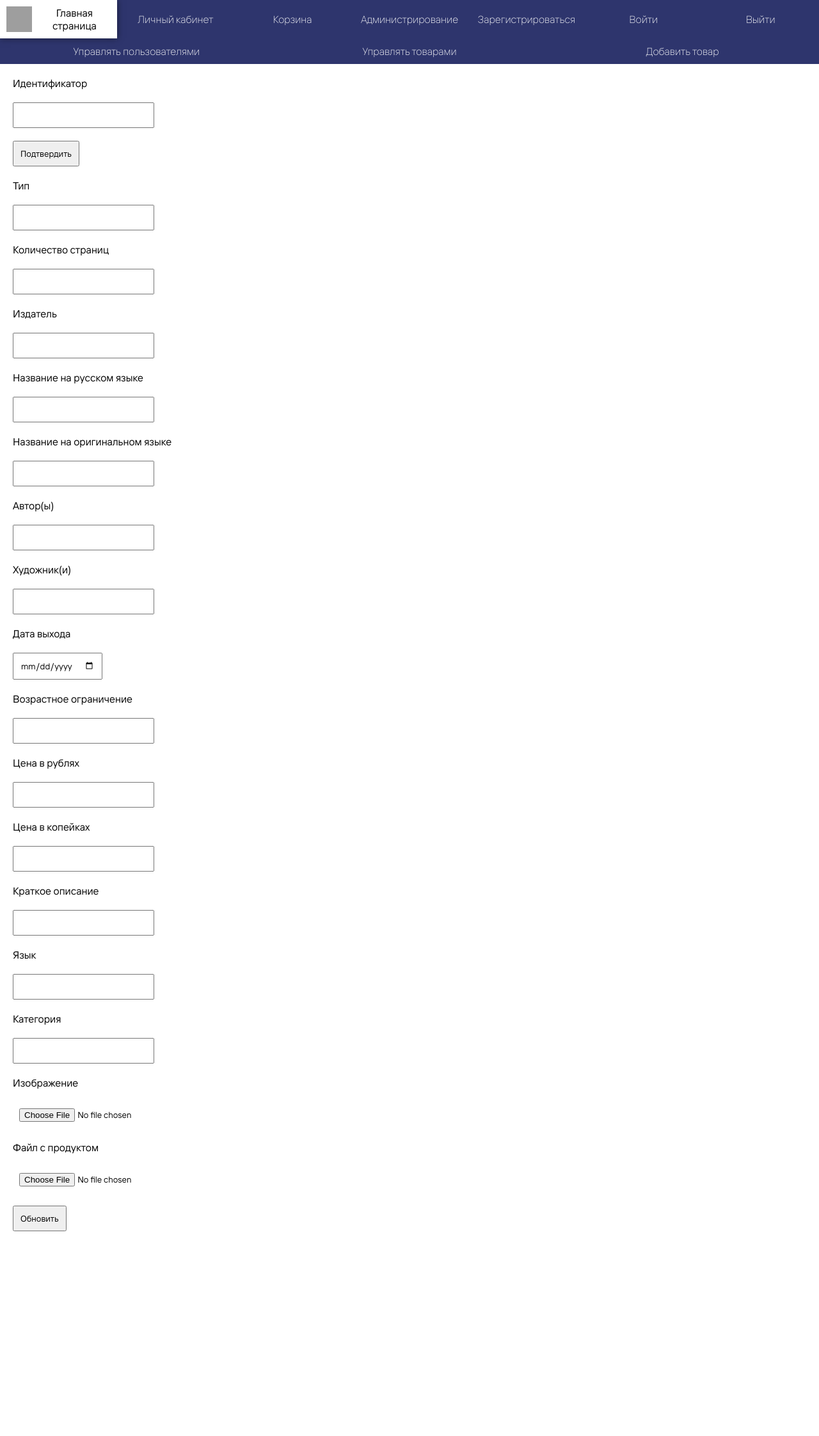
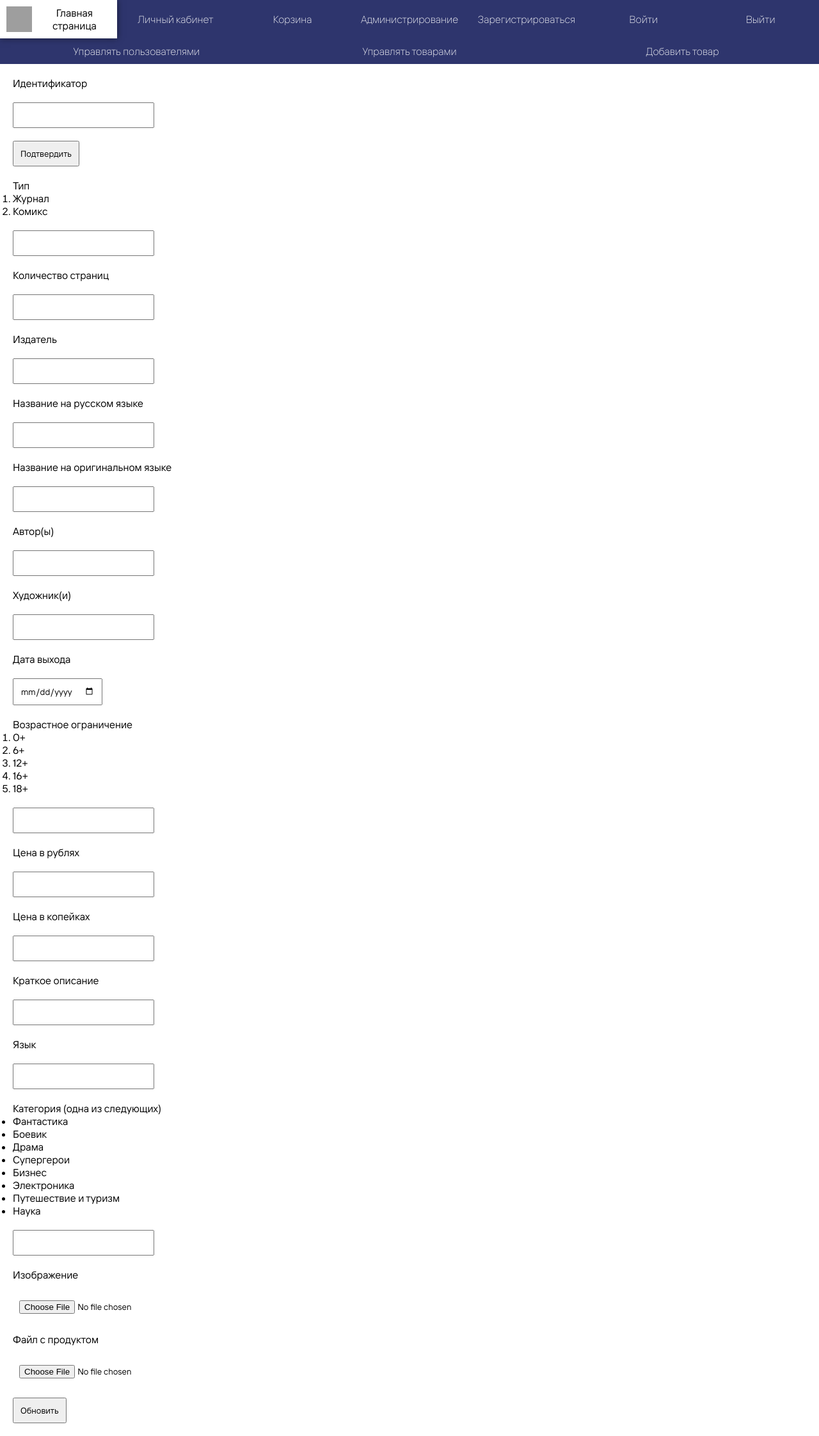
Before and after one commit to Lomtvador/diplom, a PHP site: page /controllers/adminProducts.php in a window 1280 px wide. Shown: the whole page at 64% size. Run offline with PHP 8.4, Linux system fonts and the light colour scheme; grey boxes are pictures that could not be loaded.

Commit message:
Изменён вид добавления/изменения продукта

```diff
--- a/views/adminProducts.html
+++ b/views/adminProducts.html
@@ -21,7 +21,12 @@
                 <label for="id">Идентификатор</label>
                 <input type="number" name="id" id="id" value="%s">
                 <input type="submit" name="submitId" value="Подтвердить">
-                <label for="type">Тип</label>
+                <label for="type">Тип
+                    <ol>
+                        <li>Журнал</li>
+                        <li>Комикс</li>
+                    </ol>
+                </label>
                 <input type="number" name="type" id="type" value="%s">
                 <label for="pageCount">Количество страниц</label>
                 <input type="number" name="pageCount" id="pageCount" value="%s">
@@ -37,7 +42,15 @@
                 <input type="text" name="artist" id="artist" value="%s">
                 <label for="publicationDate">Дата выхода</label>
                 <input type="date" name="publicationDate" id="publicationDate" value="%s">
-                <label for="rating">Возрастное ограничение</label>
+                <label for="rating">Возрастное ограничение
+                    <ol>
+                        <li>0+</li>
+                        <li>6+</li>
+                        <li>12+</li>
+                        <li>16+</li>
+                        <li>18+</li>
+                    </ol>
+                </label>
                 <input type="number" name="rating" id="rating" value="%s">
                 <label for="price1">Цена в рублях</label>
                 <input type="number" name="price1" id="price1" value="%s">
@@ -47,7 +60,18 @@
                 <input type="text" name="description" id="description" value="%s">
                 <label for="language">Язык</label>
                 <input type="text" name="language" id="language" value="%s">
-                <label for="category">Категория</label>
+                <label for="category">Категория (одна из следующих)
+                    <ul>
+                        <li>Фантастика</li>
+                        <li>Боевик</li>
+                        <li>Драма</li>
+                        <li>Супергерои</li>
+                        <li>Бизнес</li>
+                        <li>Электроника</li>
+                        <li>Путешествие и туризм</li>
+                        <li>Наука</li>
+                    </ul>
+                </label>
                 <input type="text" name="category" id="category" value="%s">
                 <label for="image">Изображение</label>
                 <input type="file" name="image" id="image">
--- a/views/index.css
+++ b/views/index.css
@@ -4,7 +4,7 @@
     box-sizing: border-box;
     margin: 0;
     padding: 0;
-    list-style-type: none;
+    /* list-style-type: none; */
     text-decoration: none;
     font-family: 'TT Interfaces', sans-serif;
     font-weight: normal;
--- a/views/userPage.css
+++ b/views/userPage.css
@@ -1,11 +1,13 @@
 label,
 input,
-button {
+button,
+select {
     display: block;
 }
 
 input,
-button {
+button,
+select {
     margin: 20px 0px;
     padding: 10px;
 }
```
Also changed, not shown: views/addProduct.html (+21 -3 lines).
